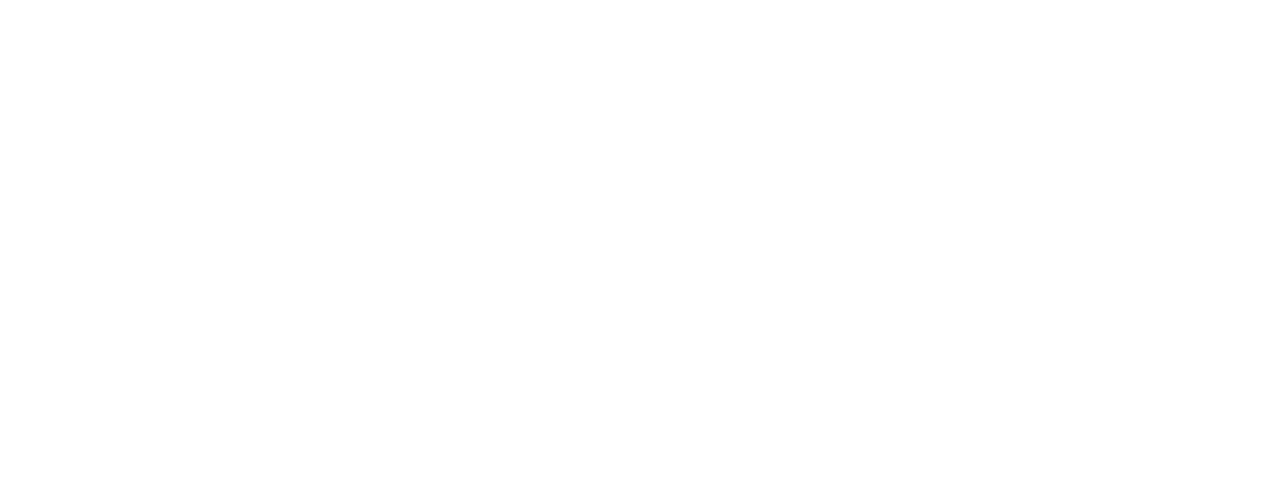
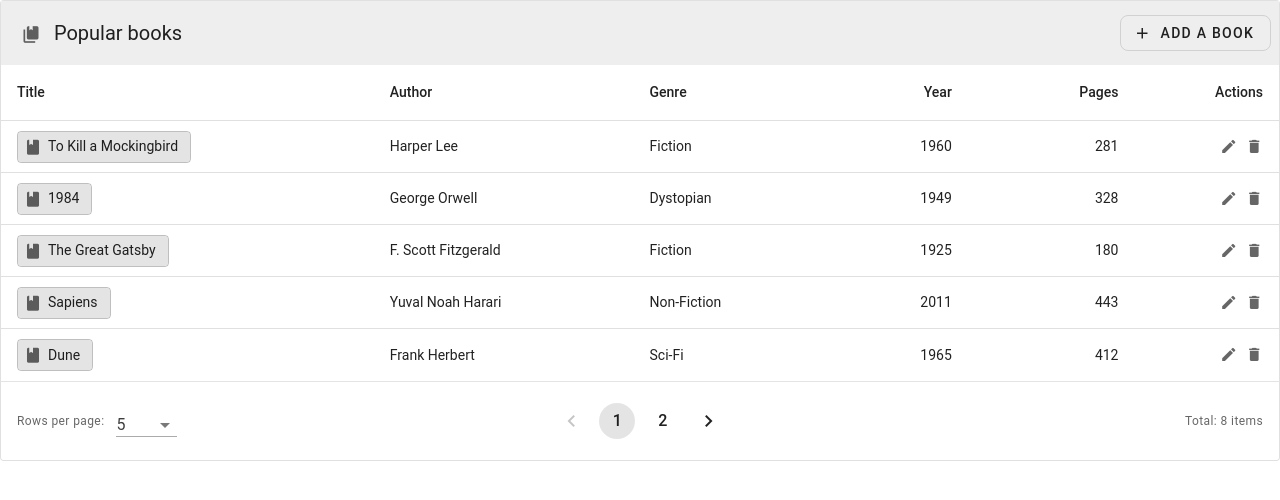
Before and after one commit to huy19712011/vuetify-basics-04h, a Vue app: page /books in a window 1280 px wide. Before the commit this address had no page. Shown: the top 500 px of the page. Built offline with nearby package versions, Linux system fonts and the light colour scheme; a small style sheet from the web is missing.

Commit message:
Data table: Booktable with pagination, CRUD

```diff
--- a/components.d.ts
+++ b/components.d.ts
@@ -12,6 +12,7 @@
 declare module 'vue' {
   export interface GlobalComponents {
     AppFooter: typeof import('./src/components/AppFooter.vue')['default']
+    BookTable: typeof import('./src/components/BookTable.vue')['default']
     HelloWorld: typeof import('./src/components/HelloWorld.vue')['default']
     Highlights: typeof import('./src/components/Highlights.vue')['default']
     Likes: typeof import('./src/components/Likes.vue')['default']
--- /dev/null
+++ b/src/components/BookTable.vue
@@ -0,0 +1,321 @@
+<template>
+  <v-sheet border rounded>
+    <v-data-table
+      v-model:page="page"
+      :headers="headers"
+      :items="books"
+      :items-per-page="itemsPerPage"
+    >
+      <template v-slot:top>
+        <v-toolbar flat>
+          <v-toolbar-title>
+            <v-icon
+              color="medium-emphasis"
+              icon="mdi-book-multiple"
+              size="x-small"
+              start
+            ></v-icon>
+            Popular books
+          </v-toolbar-title>
+
+          <v-btn
+            class="me-2"
+            prepend-icon="mdi-plus"
+            rounded="lg"
+            text="Add a Book"
+            border
+            @click="add"
+          ></v-btn>
+        </v-toolbar>
+      </template>
+
+      <template v-slot:item.title="{ value }">
+        <v-chip
+          :text="value"
+          border="thin opacity-25"
+          prepend-icon="mdi-book"
+          label
+        >
+          <template v-slot:prepend>
+            <v-icon color="medium-emphasis"></v-icon>
+          </template>
+        </v-chip>
+      </template>
+
+      <template v-slot:item.actions="{ item }">
+        <div class="d-flex ga-2 justify-end">
+          <v-icon
+            color="medium-emphasis"
+            icon="mdi-pencil"
+            size="small"
+            @click="edit(item)"
+          ></v-icon>
+
+          <v-icon
+            color="medium-emphasis"
+            icon="mdi-delete"
+            size="small"
+            @click="remove(item.id)"
+          ></v-icon>
+        </div>
+      </template>
+
+      <template v-slot:no-data>
+        <v-btn
+          prepend-icon="mdi-backup-restore"
+          rounded="lg"
+          text="Reset data"
+          variant="text"
+          border
+          @click="reset"
+        ></v-btn>
+      </template>
+
+      <template v-slot:bottom>
+        <v-divider></v-divider>
+        <div class="d-flex align-center justify-space-between pa-4">
+          <div class="d-flex align-center" style="width: 160px">
+            <span class="text-caption text-medium-emphasis me-3"
+              >Rows per page:</span
+            >
+            <v-select
+              v-model="itemsPerPage"
+              :items="[5, 10, 15, 20]"
+              variant="underlined"
+              density="compact"
+              hide-details
+            ></v-select>
+          </div>
+
+          <v-pagination
+            v-model="page"
+            :length="pageCount"
+            :total-visible="5"
+            rounded="circle"
+            density="comfortable"
+          ></v-pagination>
+
+          <div
+            class="text-caption text-medium-emphasis"
+            style="width: 160px; text-align: right"
+          >
+            Total: {{ books.length }} items
+          </div>
+        </div>
+      </template>
+    </v-data-table>
+  </v-sheet>
+
+  <v-dialog v-model="dialog" max-width="500">
+    <v-card
+      :subtitle="`${isEditing ? 'Update' : 'Create'} your favorite book`"
+      :title="`${isEditing ? 'Edit' : 'Add'} a Book`"
+    >
+      <template v-slot:text>
+        <v-row>
+          <v-col cols="12">
+            <v-text-field
+              v-model="formModel.title"
+              label="Title"
+            ></v-text-field>
+          </v-col>
+
+          <v-col cols="12" md="6">
+            <v-text-field
+              v-model="formModel.author"
+              label="Author"
+            ></v-text-field>
+          </v-col>
+
+          <v-col cols="12" md="6">
+            <v-select
+              v-model="formModel.genre"
+              :items="['Fiction', 'Dystopian', 'Non-Fiction', 'Sci-Fi']"
+              label="Genre"
+            ></v-select>
+          </v-col>
+
+          <v-col cols="12" md="6">
+            <v-number-input
+              v-model="formModel.year"
+              :max="currentYear"
+              :min="1"
+              label="Year"
+            ></v-number-input>
+          </v-col>
+
+          <v-col cols="12" md="6">
+            <v-number-input
+              v-model="formModel.pages"
+              :min="1"
+              label="Pages"
+            ></v-number-input>
+          </v-col>
+        </v-row>
+      </template>
+
+      <v-divider></v-divider>
+
+      <v-card-actions class="bg-surface-light">
+        <v-btn text="Cancel" variant="plain" @click="dialog = false"></v-btn>
+        <v-spacer></v-spacer>
+        <v-btn color="primary" text="Save" variant="flat" @click="save"></v-btn>
+      </v-card-actions>
+    </v-card>
+  </v-dialog>
+</template>
+
+<script setup>
+import { onMounted, ref, shallowRef, computed, watch } from "vue";
+
+const currentYear = new Date().getFullYear();
+
+// --- State ---
+const books = ref([]);
+const page = ref(1);
+const itemsPerPage = ref(5);
+const dialog = shallowRef(false);
+const formModel = ref(createNewRecord());
+
+// --- Computed ---
+const isEditing = computed(() => !!formModel.value.id);
+
+const pageCount = computed(() => {
+  return Math.ceil(books.value.length / itemsPerPage.value);
+});
+
+const headers = [
+  { title: "Title", key: "title", align: "start" },
+  { title: "Author", key: "author" },
+  { title: "Genre", key: "genre" },
+  { title: "Year", key: "year", align: "end" },
+  { title: "Pages", key: "pages", align: "end" },
+  { title: "Actions", key: "actions", align: "end", sortable: false },
+];
+
+// --- Watchers ---
+// Reset to page 1 if rows per page changes to avoid empty views
+watch(itemsPerPage, () => {
+  page.value = 1;
+});
+
+// --- Lifecycle ---
+onMounted(() => {
+  reset();
+});
+
+// --- Methods ---
+function createNewRecord() {
+  return {
+    title: "",
+    author: "",
+    genre: "",
+    year: currentYear,
+    pages: 1,
+  };
+}
+
+function add() {
+  formModel.value = createNewRecord();
+  dialog.value = true;
+}
+
+function edit(item) {
+  // Use a shallow copy to prevent table updating before "Save" is clicked
+  formModel.value = { ...item };
+  dialog.value = true;
+}
+
+function remove(id) {
+  const index = books.value.findIndex((book) => book.id === id);
+  if (index !== -1) books.value.splice(index, 1);
+}
+
+function save() {
+  if (isEditing.value) {
+    const index = books.value.findIndex(
+      (book) => book.id === formModel.value.id,
+    );
+    books.value[index] = { ...formModel.value };
+  } else {
+    // Generate a unique ID for new entries
+    const newId = books.value.length
+      ? Math.max(...books.value.map((b) => b.id)) + 1
+      : 1;
+    books.value.push({ ...formModel.value, id: newId });
+  }
+
+  dialog.value = false;
+}
+
+function reset() {
+  dialog.value = false;
+  formModel.value = createNewRecord();
+  books.value = [
+    {
+      id: 1,
+      title: "To Kill a Mockingbird",
+      author: "Harper Lee",
+      genre: "Fiction",
+      year: 1960,
+      pages: 281,
+    },
+    {
+      id: 2,
+      title: "1984",
+      author: "George Orwell",
+      genre: "Dystopian",
+      year: 1949,
+      pages: 328,
+    },
+    {
+      id: 3,
+      title: "The Great Gatsby",
+      author: "F. Scott Fitzgerald",
+      genre: "Fiction",
+      year: 1925,
+      pages: 180,
+    },
+    {
+      id: 4,
+      title: "Sapiens",
+      author: "Yuval Noah Harari",
+      genre: "Non-Fiction",
+      year: 2011,
+      pages: 443,
+    },
+    {
+      id: 5,
+      title: "Dune",
+      author: "Frank Herbert",
+      genre: "Sci-Fi",
+      year: 1965,
+      pages: 412,
+    },
+    {
+      id: 6,
+      title: "Brave New World",
+      author: "Aldous Huxley",
+      genre: "Dystopian",
+      year: 1932,
+      pages: 268,
+    },
+    {
+      id: 7,
+      title: "The Hobbit",
+      author: "J.R.R. Tolkien",
+      genre: "Fiction",
+      year: 1937,
+      pages: 310,
+    },
+    {
+      id: 8,
+      title: "The Catcher in the Rye",
+      author: "J.D. Salinger",
+      genre: "Fiction",
+      year: 1951,
+      pages: 234,
+    },
+  ];
+}
+</script>
--- a/src/components/SizeMenuTreeView.vue
+++ b/src/components/SizeMenuTreeView.vue
@@ -20,8 +20,8 @@
     id: 1,
     title: "Applications :",
     children: [
-      { id: 2, title: "Calendar : app", to: "/about" },
-      { id: 3, title: "Chrome : app" },
+      { id: 2, title: "About", to: "/about" },
+      { id: 3, title: "Books", to: "/books" },
       { id: 4, title: "Webstorm : app" },
     ],
   },
--- a/src/router/index.js
+++ b/src/router/index.js
@@ -23,6 +23,11 @@
       name: "SizeMenuTreeView",
       component: () => import("../components/SizeMenuTreeView.vue"),
     },
+    {
+      path: "/books",
+      name: "BookTable",
+      component: () => import("../components/BookTable.vue"),
+    },
   ],
 });
 
```
